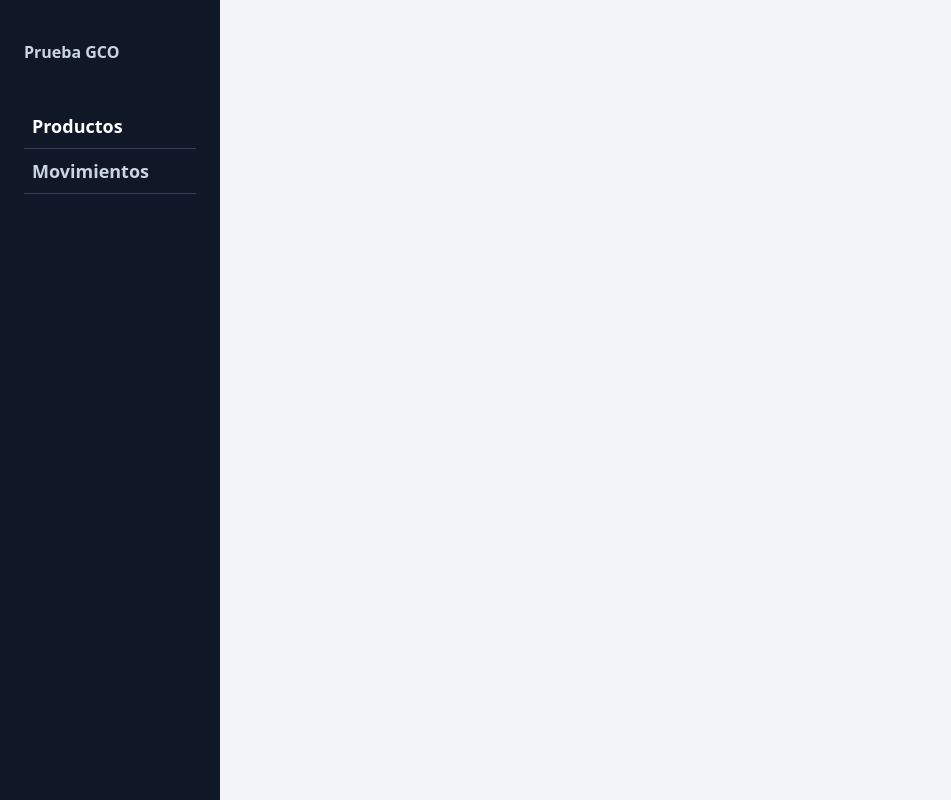
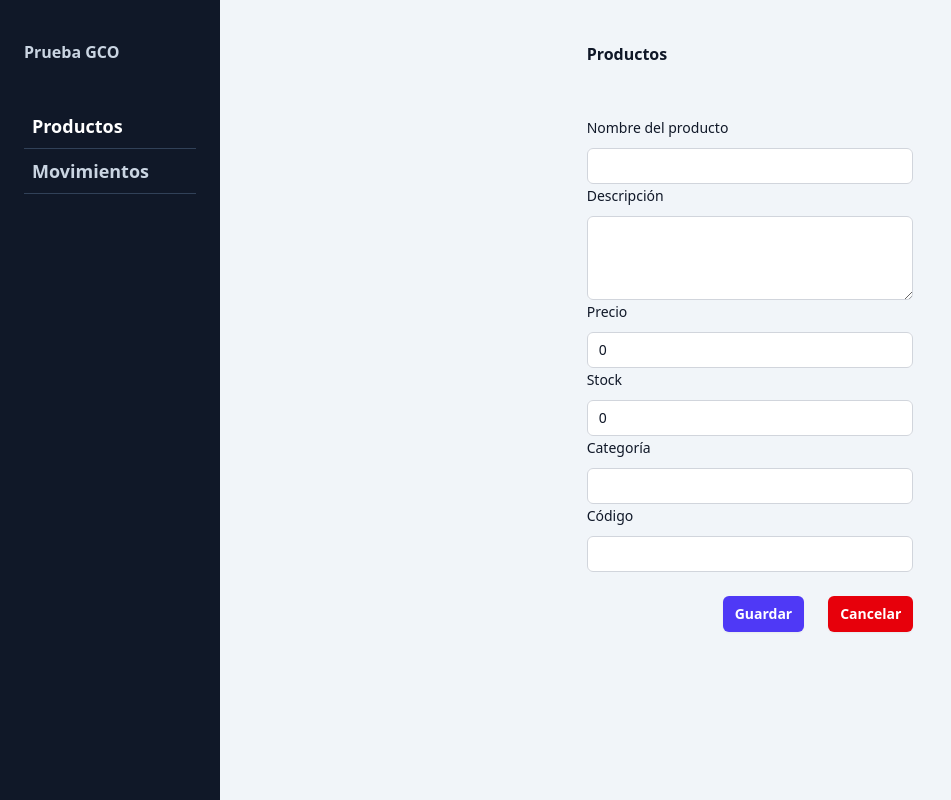
Before and after one commit to Guglus25/Front_GCO, an Angular app: page /home/product/1 in a window 1280 px wide. Before the commit this address led to /home. Shown: the whole page, without its empty margins (0-951 px from the left). Built offline with nearby package versions, Linux system fonts and the light colour scheme; no server answers.

Commit message:
se crea el modulo para nuevos productos

```diff
--- a/package.json
+++ b/package.json
@@ -18,7 +18,6 @@
     "@angular/platform-browser-dynamic": "^19.2.0",
     "@angular/router": "^19.2.0",
     "@tailwindcss/postcss": "^4.1.7",
-
     "postcss": "^8.5.3",
     "rxjs": "~7.8.0",
     "tailwindcss": "^4.1.7",
--- a/src/app/app.component.ts
+++ b/src/app/app.component.ts
@@ -1,8 +1,5 @@
 import { Component } from '@angular/core';
 import { RouterOutlet } from '@angular/router';
-
-
-import { NgbModal } from '@ng-bootstrap/ng-bootstrap';
 
 
 @Component({
@@ -12,13 +9,8 @@ import { NgbModal } from '@ng-bootstrap/ng-bootstrap';
 
 })
 export class AppComponent {
-   constructor(private modalService: NgbModal) {
+   constructor() {
 
   }
 
-  public open(modal: any): void {
-
-    this.modalService.open(modal);
-
-  }
 }
--- a/src/app/app.routes.ts
+++ b/src/app/app.routes.ts
@@ -6,7 +6,7 @@ export const routes: Routes = [
     loadComponent: () => import('./pages/home/home-page.component'),
     children: [
       {
-        path: 'product',
+        path: 'product/:id',
         loadComponent: () =>
           import('./pages/product/Pages/product-page.component'),
       },
--- a/src/app/pages/product/Pages/product-page.component.html
+++ b/src/app/pages/product/Pages/product-page.component.html
@@ -1,6 +1,7 @@
 <div class="space-y-12">
     <div class="mt-10 grid grid-cols-3 gap-x-6 gap-y-8 ">
-        <form class="col-start-2 col-end-2">
+        <form [formGroup]="formProduct" (ngSubmit)="addProduct()"
+        class="col-start-2 col-end-2">
 
                 <h2 class="text-base/7 font-semibold text-gray-900">Productos</h2>
             <br/>
@@ -8,57 +9,55 @@
             <div class="sm:col-span-6">
                 <label for="nombre" class="block text-sm/6 font-medium text-gray-900">Nombre del producto </label>
                 <div class="mt-2">
-                    <input type="text" name="txtNombre" id="txtNombre" [value]="dataProduct()?.nombre"
-                        (change)=" dataProduct.set()" #txtNombre
+                    <input type="text" formControlName="nombre" id="txtNombre"
+
                         class="block w-full rounded-md bg-white px-3 py-1.5 text-base text-gray-900 outline-1 -outline-offset-1 outline-gray-300 placeholder:text-gray-400 focus:outline-2 focus:-outline-offset-2 focus:outline-indigo-600 sm:text-sm/6">
                 </div>
             </div>
             <div class="sm:col-span-6">
                 <label for="descripcion" class="block text-sm/6 font-medium text-gray-900">Descripción</label>
                 <div class="mt-2">
-                    <textarea type="text" name="txtDescripcion" id="txtDescripcion" rows="3" [value]="dataProduct()?.descripcion"
-                        (change)="descripcion.set(txtDescripcion.value)" #txtDescripcion
+                    <textarea type="text" formControlName="descripcion" id="txtDescripcion" rows="3"
                         class="block w-full rounded-md bg-white px-3 py-1.5 text-base text-gray-900 outline-1 -outline-offset-1 outline-gray-300 placeholder:text-gray-400 focus:outline-2 focus:-outline-offset-2 focus:outline-indigo-600 sm:text-sm/6"></textarea>
                 </div>
             </div>
             <div class="sm:col-span-6">
                 <label for="precio" class="block text-sm/6 font-medium text-gray-900">Precio</label>
                 <div class="mt-2">
-                    <input type="number" name="txtPrecio" id="txtPrecio" [value]="dataProduct()?.precio"
-                        (change)="precio.set(+txtPrecio.value)" #txtPrecio
+                    <input type="number" formControlName="precio" id="txtPrecio"
                         class="block w-full rounded-md bg-white px-3 py-1.5 text-base text-gray-900 outline-1 -outline-offset-1 outline-gray-300 placeholder:text-gray-400 focus:outline-2 focus:-outline-offset-2 focus:outline-indigo-600 sm:text-sm/6">
                 </div>
             </div>
             <div class="sm:col-span-6">
                 <label for="stock" class="block text-sm/6 font-medium text-gray-900">Stock</label>
                 <div class="mt-2">
-                    <input type="number" name="txtStock" id="txtStock" [value]="dataProduct()?.stock"
-                        (change)="stock.set(txtStock.value)" #txtStock
+                    <input type="number" formControlName="stock" id="txtStock"
                         class="block w-full rounded-md bg-white px-3 py-1.5 text-base text-gray-900 outline-1 -outline-offset-1 outline-gray-300 placeholder:text-gray-400 focus:outline-2 focus:-outline-offset-2 focus:outline-indigo-600 sm:text-sm/6">
                 </div>
             </div>
             <div class="sm:col-span-6">
                 <label for="categoria" class="block text-sm/6 font-medium text-gray-900">Categoría</label>
                 <div class="mt-2">
-                    <input type="number" name="txtCategoria" id="txtCategoria" [value]="dataProduct()?.categoria"
-                        (change)="categoria.set(txtCategoria.value)" #txtCategoria
+                    <input type="text" formControlName="categoria" id="txtCategoria"
                         class="block w-full rounded-md bg-white px-3 py-1.5 text-base text-gray-900 outline-1 -outline-offset-1 outline-gray-300 placeholder:text-gray-400 focus:outline-2 focus:-outline-offset-2 focus:outline-indigo-600 sm:text-sm/6">
                 </div>
             </div>
             <div class="sm:col-span-6">
                 <label for="codigo" class="block text-sm/6 font-medium text-gray-900">Código</label>
                 <div class="mt-2">
-                    <input type="number" name="txtCodigo" id="txtCodigo" [value]="dataProduct()?.codigo"
-                        (change)="codigo.set(txtCodigo.value)" #txtCodigo
+                    <input type="text" formControlName="codigo" id="txtCodigo"
                         class="block w-full rounded-md bg-white px-3 py-1.5 text-base text-gray-900 outline-1 -outline-offset-1 outline-gray-300 placeholder:text-gray-400 focus:outline-2 focus:-outline-offset-2 focus:outline-indigo-600 sm:text-sm/6">
                 </div>
             </div>
 
             <div class="mt-6 flex items-center justify-end gap-x-6">
 
-                <button type="submit" (click)="addProduct()"
+                <button type="submit"
                     class="rounded-md bg-indigo-600 px-3 py-2 text-sm font-semibold text-white shadow-xs hover:bg-indigo-500 focus-visible:outline-2 focus-visible:outline-offset-2 focus-visible:outline-indigo-600">
                     Guardar</button>
+                    <button type="button"  [routerLink]="['/home/productlist']"
+                    class="rounded-md bg-red-600 px-3 py-2 text-sm font-semibold text-white shadow-xs hover:bg-indigo-500 focus-visible:outline-2 focus-visible:outline-offset-2 focus-visible:outline-indigo-600">
+                    Cancelar</button>
             </div>
         </form>
     </div>
--- a/src/app/pages/product/Pages/product-page.component.ts
+++ b/src/app/pages/product/Pages/product-page.component.ts
@@ -1,23 +1,75 @@
-import { Component, inject, signal } from '@angular/core';
+import { Component, inject, OnInit, signal } from '@angular/core';
+import {
+  FormBuilder,
+  FormControl,
+  FormGroup,
+  ReactiveFormsModule,
+  Validators,
+} from '@angular/forms';
 import { ProductService } from '../Services/Product.service';
 import { Product } from '../interfaces/Product.interface';
+import { ActivatedRoute, RouterLink, RouterLinkActive } from '@angular/router';
+import { toSignal } from '@angular/core/rxjs-interop';
+import { map } from 'rxjs';
 
 @Component({
   selector: 'ProductPage',
-  imports: [],
+  imports: [ReactiveFormsModule,
+    RouterLink
+  ],
   templateUrl: './product-page.component.html',
 })
-export default class ProductPageComponent {
+export default class ProductPageComponent implements OnInit {
   public productService = inject(ProductService);
   dataProduct = signal<Product | null>(null);
 
-  findproduc() {
-    this.productService.findProduct(0).subscribe((resp) => {
-      this.dataProduct.set(resp);
+  id = toSignal(
+    inject(ActivatedRoute).params.pipe(map((params) => params['id']))
+  );
+
+  formProduct: FormGroup;
+  constructor() {
+    this.formProduct = this.createForm();
+  }
+
+  createForm() {
+    return new FormGroup({
+      nombre: new FormControl(''),
+      descripcion: new FormControl(''),
+      precio: new FormControl(0),
+      stock: new FormControl(0),
+      categoria: new FormControl(''),
+      codigo: new FormControl(''),
+      fechaCreacion:new FormControl(this.getTodayDate())
     });
+  }
+  getTodayDate(): string {
+  const today = new Date();
+  return today.toISOString().split('T')[0]; // yyyy-MM-dd
+}
+
+  ngOnInit(): void {
+   this.LoadInfo();
+  }
+
+  LoadInfo() {
+    if (this.id() != 0) {
+
+      this.productService.findProduct(this.id()).subscribe((resp) => {
+        this.dataProduct.set(resp);
+      });
+
+    }
   }
 
   addProduct() {
-    this.productService.addProduct();
+      // const producto: Product = this.formProduct.value;
+
+    this.productService.addProduct(this.formProduct.value).subscribe({
+      next: (res) => {
+        this.formProduct.reset();
+      },
+      error: (err) => console.error('Error al guardar producto:', err)
+    });
   }
 }
--- a/src/app/pages/product/Pages/productList-page.component.html
+++ b/src/app/pages/product/Pages/productList-page.component.html
@@ -6,7 +6,7 @@
             <div class="relative">
 
 
-                <button type="submit"
+                <button type="submit" [routerLink]="['/home/product/0']"
                     class="rounded-md bg-indigo-600 px-3 py-2 text-sm font-semibold text-white shadow-xs hover:bg-indigo-500 focus-visible:outline-2 focus-visible:outline-offset-2 focus-visible:outline-indigo-600">
                     Nuevo producto</button>
             </div>
@@ -41,7 +41,7 @@
                     </tr>
                 </thead>
                 <tbody>
-                    @for (item of productService.listpro(); track item.id) {
+                    @for (item of productService.listpro(); track item) {
                     <tr
                         class="odd:bg-white odd:dark:bg-gray-900 even:bg-gray-50 even:dark:bg-gray-800 border-b dark:border-gray-700 border-gray-200">
                         <th scope="row" class="px-6 py-4 font-medium text-gray-900 whitespace-nowrap dark:text-white">
@@ -60,10 +60,10 @@
                             {{item.codigo}}
                         </td>
                         <td class="px-6 py-4">
-                            {{item.fechaCreacion}}
+                            {{item.fechaCreacion| date:'yyyy-MM-dd' }}
                         </td>
                         <td class="px-6 py-4">
-                            <a href="#" class="font-medium text-blue-600 dark:text-blue-500 hover:underline">Edit</a>
+                            <a [routerLink]="['/home/product',item.id]" class="font-medium text-blue-600 dark:text-blue-500 hover:underline">Edit</a>
                             <a href="#"
                                 class="font-medium text-red-600 dark:text-red-500 hover:underline ms-3">Remove</a>
                         </td>
--- a/src/app/pages/product/Pages/productList-page.component.ts
+++ b/src/app/pages/product/Pages/productList-page.component.ts
@@ -1,9 +1,11 @@
 import { Component, inject } from '@angular/core';
 import { ProductService } from '../Services/Product.service';
+import { CommonModule } from '@angular/common';
+import { RouterLink } from '@angular/router';
 
 @Component({
   selector: 'app-product-list-page',
-  imports: [],
+  imports: [CommonModule, RouterLink],
   templateUrl: './productList-page.component.html',
 })
 export default class ProductListPageComponent {
@@ -12,6 +14,9 @@ export default class ProductListPageComponent {
   constructor() {
     this.listProduct();
   }
+  formatFecha(fecha: string): string {
+    return new Date(fecha).toLocaleDateString('es-CO'); // Cambia el locale si es necesario
+  }
   listProduct() {
     this.productService.listProduct();
   }
--- a/src/app/pages/product/Services/Product.service.ts
+++ b/src/app/pages/product/Services/Product.service.ts
@@ -13,7 +13,7 @@ export class ProductService {
 
   }
   listProduct() {
-    this.http
+     return this.http
       .get<Product[]>(`${environment.ApiGCO}/product`)
       .subscribe((resp) => {
         this.listpro.set(resp);
@@ -25,7 +25,7 @@ export class ProductService {
       .get<Product>(`${environment.ApiGCO}/product/${id}`);
   }
 
-  addProduct() {
-    // this.http.post(`${environment.ApiGCO}/product`);
+  addProduct(dataprodu:Product) {
+    return this.http.post<Product>(`${environment.ApiGCO}/product`,dataprodu);
   }
 }
```
Also changed, not shown: 1 other file (tests, documents, lock files or other folders).
